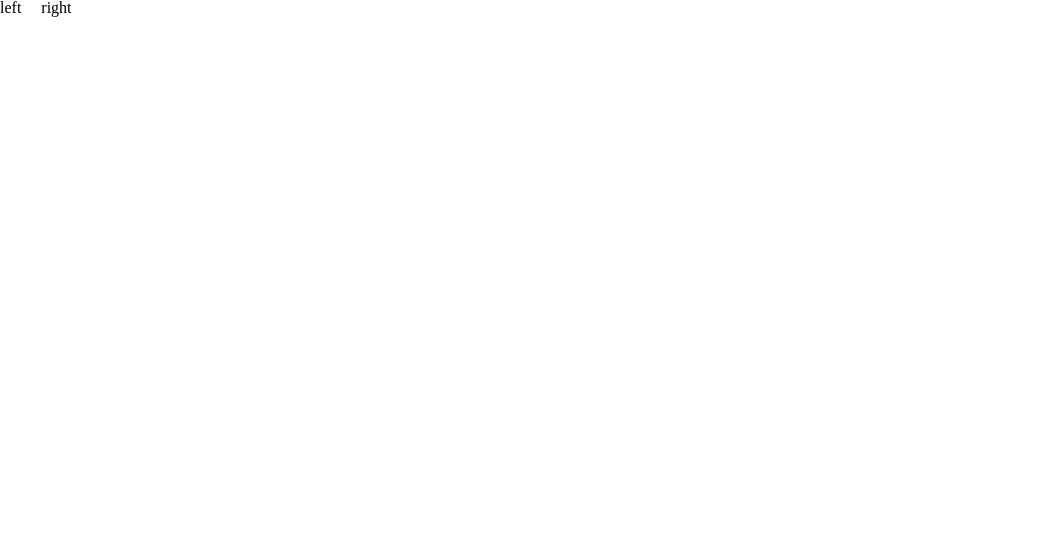
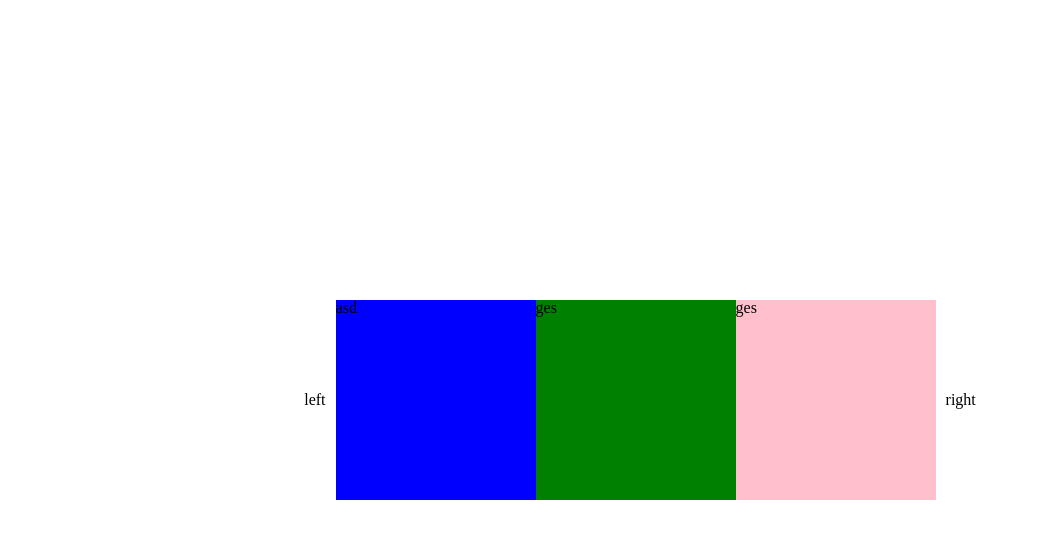
Before and after one commit to kigpand/ji-react-carousel, a React (Vite) app: page / in a window 1280 px wide. Shown: the top 538 px of the page, without its empty margins (0-1037 px from the left). Built offline with nearby package versions, Linux system fonts and the light colour scheme.

Commit message:
feat: view용 컴포넌트 추가(추후 삭제 필요)

```diff
--- /dev/null
+++ b/src/View.tsx
@@ -0,0 +1,30 @@
+import styled from "@emotion/styled";
+import { Carousel } from ".";
+
+export default function View() {
+  return (
+    <ViewStyled>
+      <CarouselStyled>
+        <Carousel width={200} viewCount={3}>
+          <div style={{ width: "200px", background: "blue" }}>asd</div>
+          <div style={{ width: "200px", background: "green" }}>ges</div>
+          <div style={{ width: "200px", background: "pink" }}>ges</div>
+          <div style={{ width: "200px", background: "yellow" }}>ges</div>
+          <div style={{ width: "200px", background: "orange" }}>ges</div>
+        </Carousel>
+      </CarouselStyled>
+    </ViewStyled>
+  );
+}
+
+const ViewStyled = styled.div`
+  width: 100vw;
+  height: 100vh;
+  display: flex;
+  align-items: center;
+  justify-content: center;
+`;
+
+const CarouselStyled = styled.div`
+  height: 200px;
+`;
--- a/src/main.tsx
+++ b/src/main.tsx
@@ -1,10 +1,10 @@
 import { StrictMode } from "react";
 import { createRoot } from "react-dom/client";
 import "./styles/reset.css";
-import { Carousel } from ".";
+import View from "./View";
 
 createRoot(document.getElementById("root")!).render(
   <StrictMode>
-    <Carousel />
+    <View />
   </StrictMode>
 );
```
